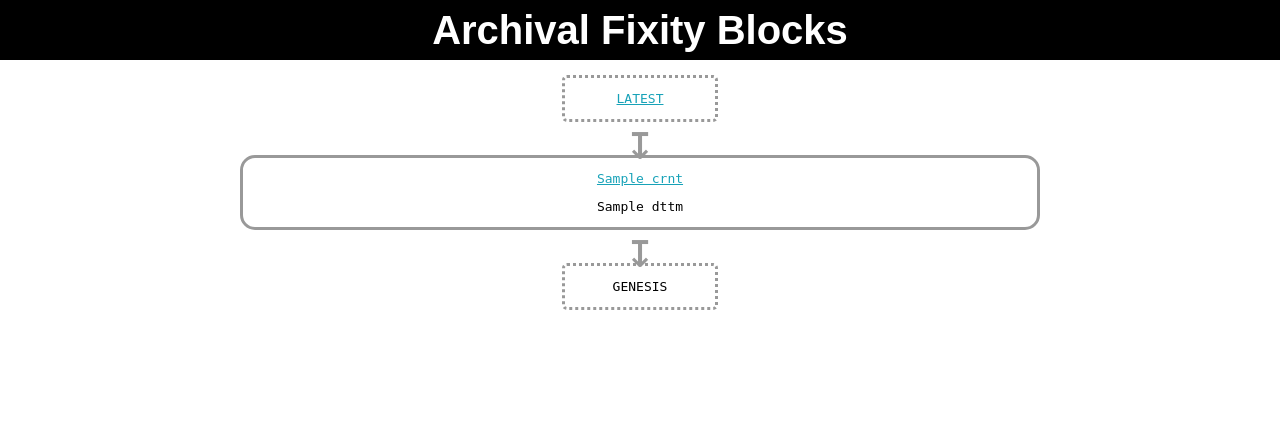
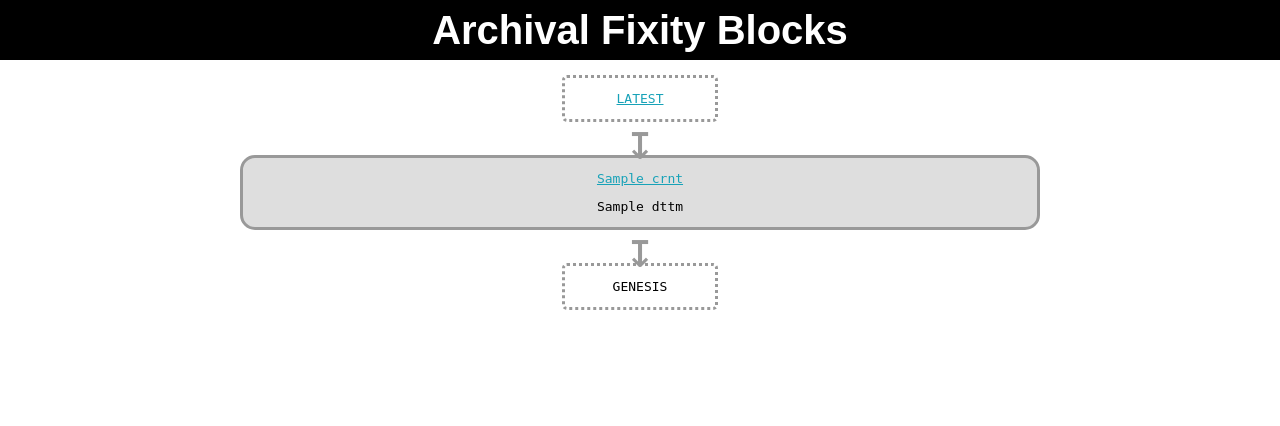
Before and after one commit to oduwsdl/manifest, a Flask app: template templates/index.html in a window 1280 px wide. Shown: the top 426 px of the page. Run offline with Flask 2, Linux system fonts and the light colour scheme; the template is opened without the code that fills it: most values are stand-ins (such as "Sample title", 1, 10 or a date in 2020).

Commit message:
Add background color to blocks

```diff
--- a/templates/index.html
+++ b/templates/index.html
@@ -24,6 +24,7 @@
         border-radius: 15px;
         text-align: center;
         margin: 5px auto 33px auto;
+        background: #dedede;
       }
       div.terminal {
         border: 3px dotted #999;
```
